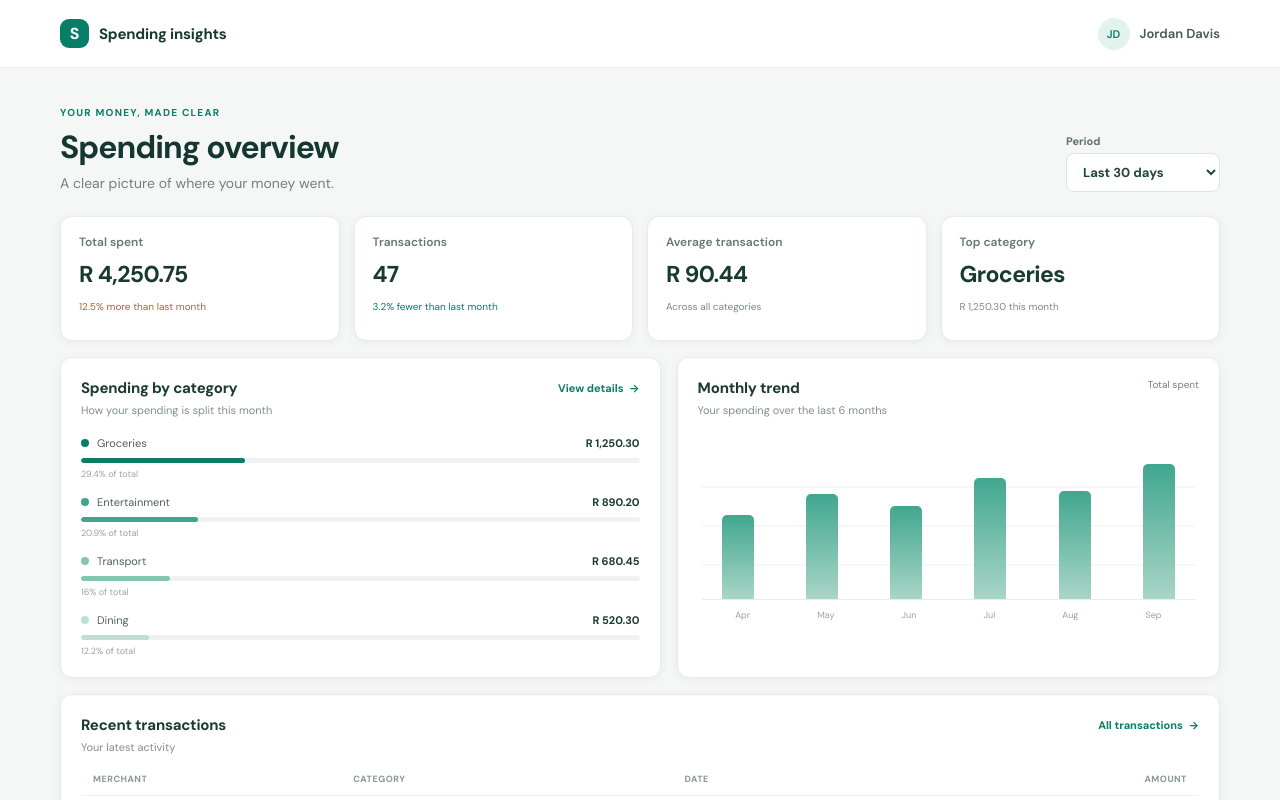
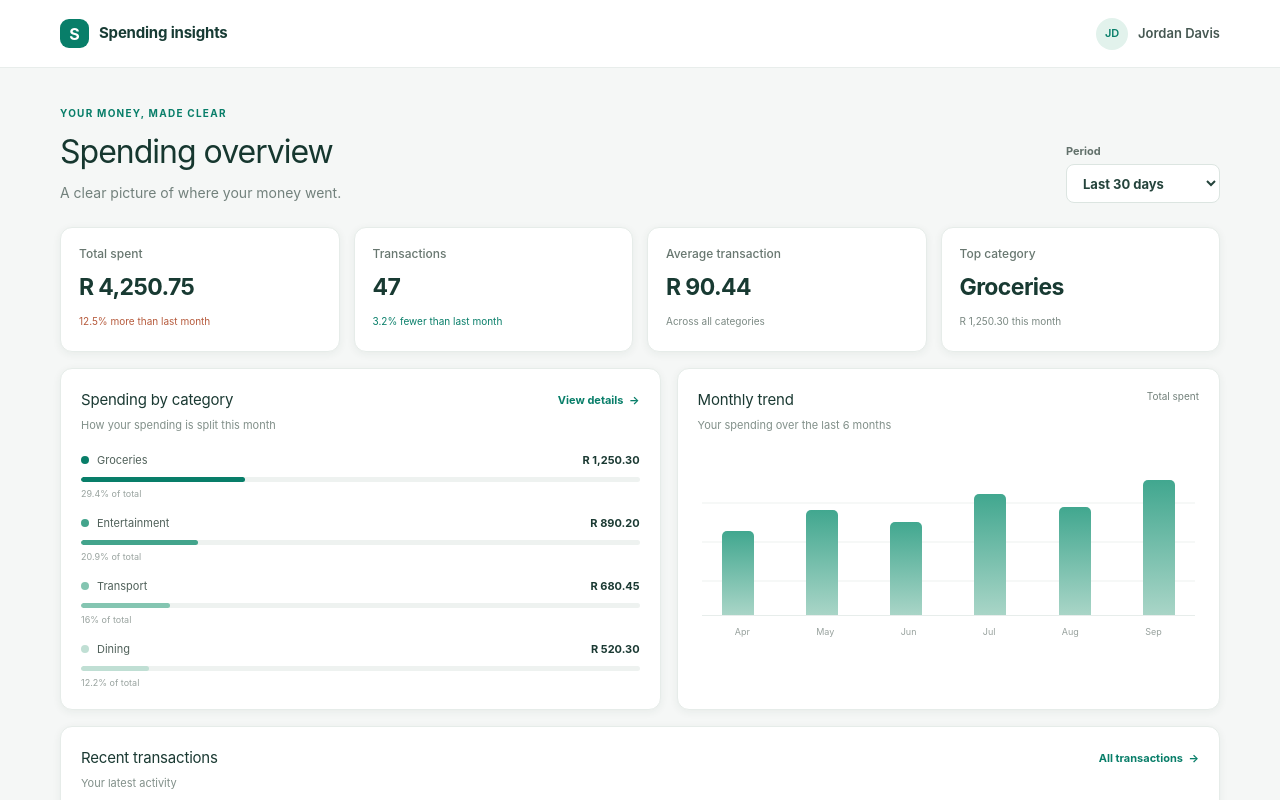
Before and after one commit to AndaniMagodi/customer-spending-insights-dashboard, a React (Vite) app: page / in a window 1280 px wide. Shown: the top 800 px of the page. Built offline with nearby package versions, Linux system fonts and the light colour scheme.

Commit message:
feat: add tailwind for styling

```diff
--- a/src/index.css
+++ b/src/index.css
@@ -1,8 +1,39 @@
-@import url('https://fonts.googleapis.com/css2?family=DM+Sans:wght@400;500;600;700&display=swap');
+@import "tailwindcss";
 
-:root { font-family: 'DM Sans', Inter, ui-sans-serif, system-ui, -apple-system, BlinkMacSystemFont, 'Segoe UI', sans-serif; color: #26443b; background: #f5f7f6; font-synthesis: none; text-rendering: optimizeLegibility; -webkit-font-smoothing: antialiased; -moz-osx-font-smoothing: grayscale; font-optical-sizing: auto; font-weight: 400; }
-* { box-sizing: border-box; }
-body { min-width: 320px; min-height: 100vh; margin: 0; }
-button, select { font: inherit; }
-:focus-visible { outline: 3px solid #54b39b; outline-offset: 3px; }
-::selection { color: #143a31; background: #bde5d9; }
+:root {
+  font-family: Inter, ui-sans-serif, system-ui, -apple-system, BlinkMacSystemFont,
+    "Segoe UI", sans-serif;
+  color: #142f2b;
+  background: #f6f8f7;
+  font-synthesis: none;
+  text-rendering: optimizeLegibility;
+  -webkit-font-smoothing: antialiased;
+  -moz-osx-font-smoothing: grayscale;
+  font-optical-sizing: auto;
+  font-weight: 400;
+}
+
+* {
+  box-sizing: border-box;
+}
+
+body {
+  min-width: 320px;
+  min-height: 100vh;
+  margin: 0;
+}
+
+button,
+select {
+  font: inherit;
+}
+
+:focus-visible {
+  outline: 3px solid #36a58c;
+  outline-offset: 3px;
+}
+
+::selection {
+  color: #123c33;
+  background: #c9eee2;
+}
--- a/vite.config.ts
+++ b/vite.config.ts
@@ -1,7 +1,7 @@
+import { defineConfig } from 'vite'
 import react from '@vitejs/plugin-react'
-import { defineConfig } from 'vite'
+import tailwindcss from '@tailwindcss/vite'
 
-// https://vite.dev/config/
 export default defineConfig({
-  plugins: [react()],
+  plugins: [react(), tailwindcss()],
 })
```
Also changed, not shown: package.json (+6 -1 lines), 1 other file (tests, documents, lock files or other folders).
